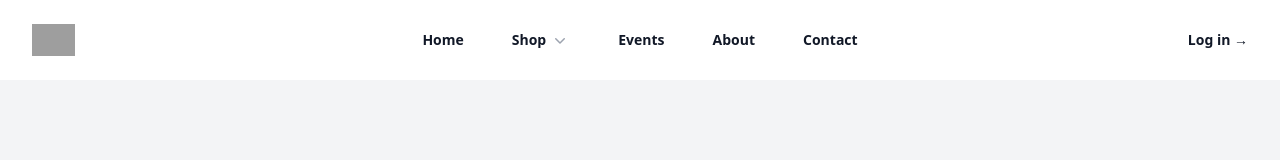
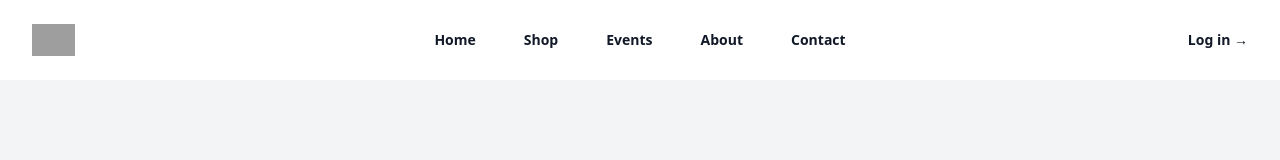
Before and after one commit to piecanoe/the-stitch-stand, a React (Vite) app: page / in a window 1280 px wide. Shown: the top 160 px of the page. Built offline with nearby package versions, Linux system fonts and the light colour scheme; grey boxes are pictures that could not be loaded.

Commit message:
Remove Popover navlink

```diff
--- a/src/components/Header.jsx
+++ b/src/components/Header.jsx
@@ -91,67 +91,13 @@ export default function Header() {
           >
             Home
           </NavLink>
-          <Popover className="relative">
-            <PopoverButton className="flex items-center gap-x-1 text-sm font-semibold leading-6 text-gray-900">
-              <NavLink
-                to="/products"
-                className="text-sm font-semibold leading-6 text-gray-900"
-              >
-                Shop
-              </NavLink>
-              <ChevronDownIcon
-                className="h-5 w-5 flex-none text-gray-400"
-                aria-hidden="true"
-              />
-            </PopoverButton>
 
-            <PopoverPanel
-              transition
-              className="absolute -left-8 top-full z-10 mt-3 w-screen max-w-md overflow-hidden rounded-3xl bg-white shadow-lg ring-1 ring-gray-900/5 transition data-[closed]:translate-y-1 data-[closed]:opacity-0 data-[enter]:duration-200 data-[leave]:duration-150 data-[enter]:ease-out data-[leave]:ease-in"
-            >
-              <div className="p-4">
-                {products.map((item) => (
-                  <div
-                    key={item.name}
-                    className="group relative flex items-center gap-x-6 rounded-lg p-4 text-sm leading-6 hover:bg-gray-50"
-                  >
-                    <div className="flex h-11 w-11 flex-none items-center justify-center rounded-lg bg-gray-50 group-hover:bg-white">
-                      <item.icon
-                        className="h-6 w-6 text-gray-600 group-hover:text-indigo-600"
-                        aria-hidden="true"
-                      />
-                    </div>
-                    <div className="flex-auto">
-                      <a
-                        href={item.href}
-                        className="block font-semibold text-gray-900"
-                      >
-                        {item.name}
-                        <span className="absolute inset-0" />
-                      </a>
-                      <p className="mt-1 text-gray-600">{item.description}</p>
-                    </div>
-                  </div>
-                ))}
-              </div>
-              <div className="grid grid-cols-2 divide-x divide-gray-900/5 bg-gray-50">
-                {callsToAction.map((item) => (
-                  <a
-                    key={item.name}
-                    href={item.href}
-                    className="flex items-center justify-center gap-x-2.5 p-3 text-sm font-semibold leading-6 text-gray-900 hover:bg-gray-100"
-                  >
-                    <item.icon
-                      className="h-5 w-5 flex-none text-gray-400"
-                      aria-hidden="true"
-                    />
-                    {item.name}
-                  </a>
-                ))}
-              </div>
-            </PopoverPanel>
-          </Popover>
-
+          <NavLink
+            to="/products"
+            className="text-sm font-semibold leading-6 text-gray-900"
+          >
+            Shop
+          </NavLink>
           <NavLink
             to="/events"
             className="text-sm font-semibold leading-6 text-gray-900"
```
